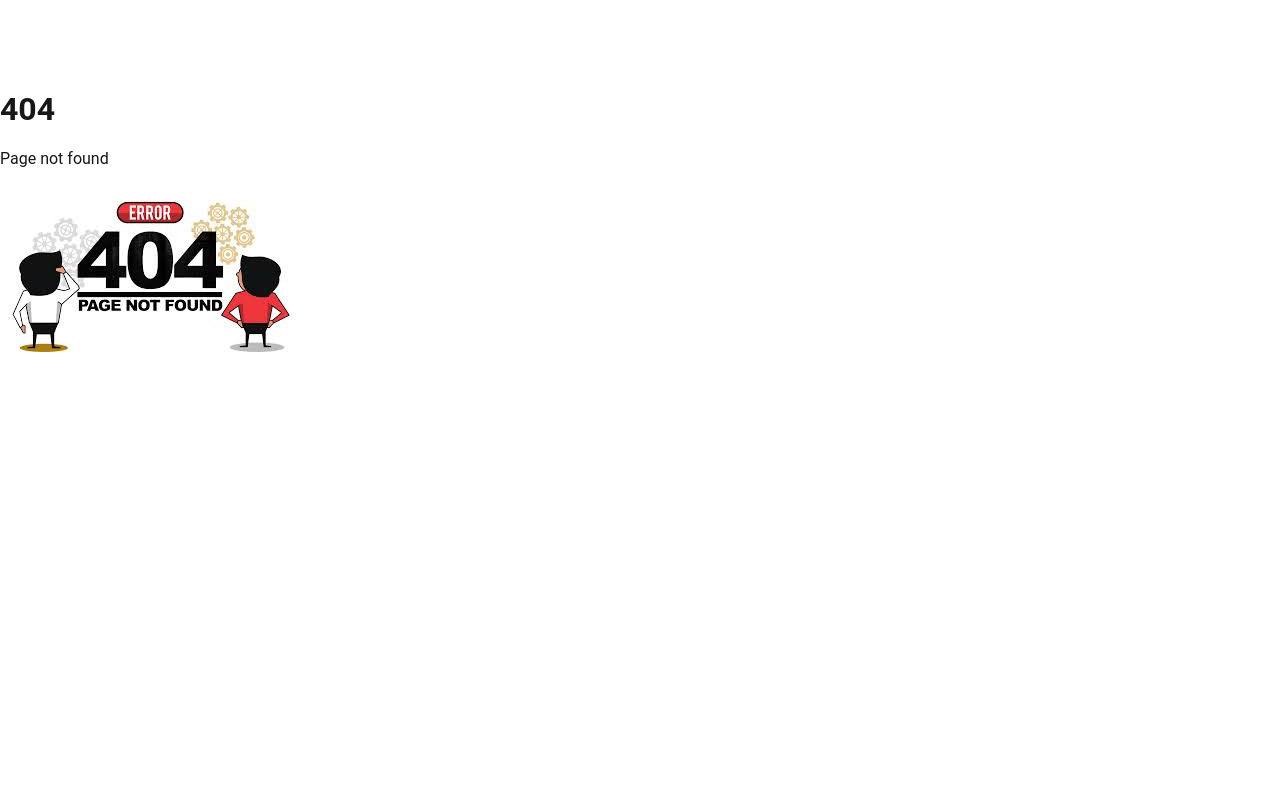
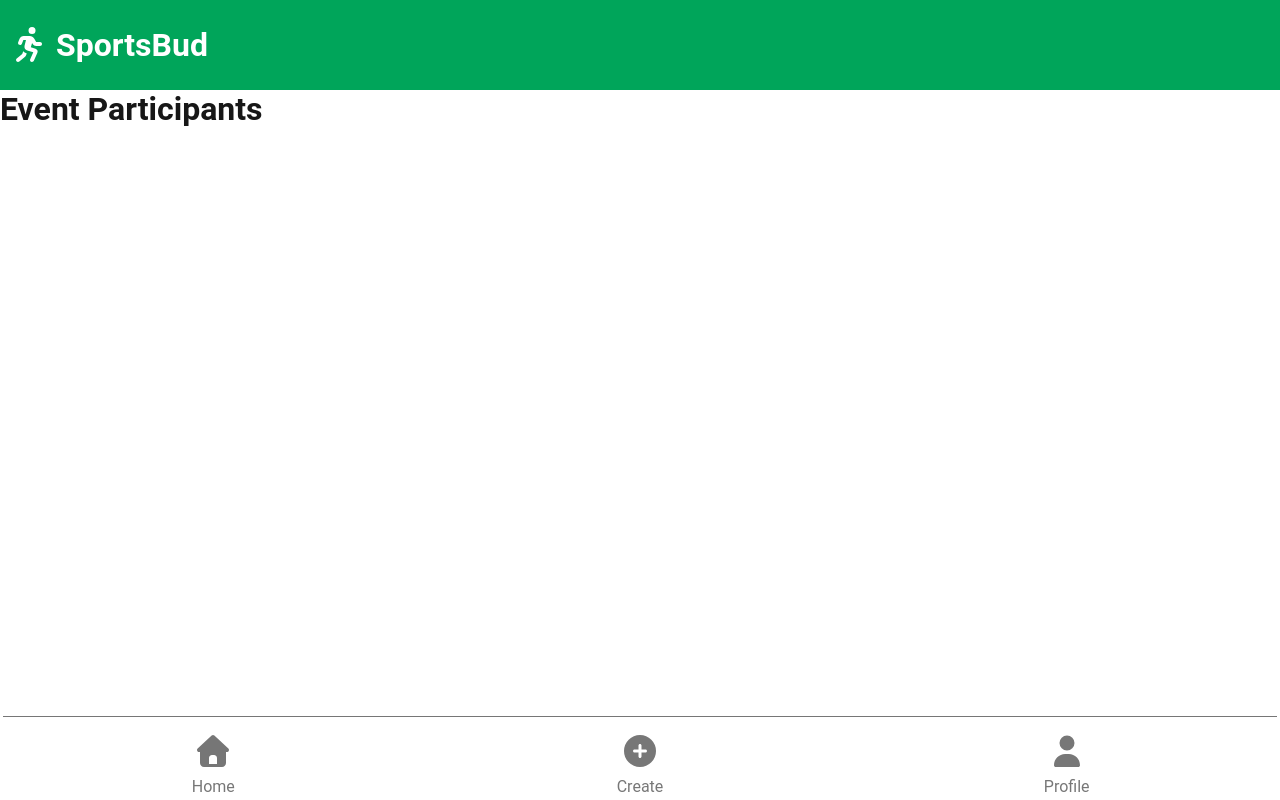
Before and after one commit to ticinovicsara/SportsBud, a React (Vite) app in the folder apps/frontend/: page /events/1/participants in a window 1280 px wide. Before the commit this address had no page. Built offline with nearby package versions, Linux system fonts and the light colour scheme.

Commit message:
add EventParticipantPage

```diff
--- /dev/null
+++ b/apps/frontend/src/pages/EventParticipantsPage/EventParticipantsPage.jsx
@@ -0,0 +1,14 @@
+const EventParticipantsPage = (eventId) => {
+  const fallbackId = 1;
+  if (!eventId) {
+    eventId = fallbackId;
+  }
+
+  return (
+    <div>
+      <h1>Event Participants</h1>
+    </div>
+  );
+};
+
+export default EventParticipantsPage;
--- a/apps/frontend/src/pages/index.js
+++ b/apps/frontend/src/pages/index.js
@@ -7,3 +7,4 @@ export { default as CreateEventPage } from './CreateEventPage/CreateEventPage.js
 export { default as NotFoundPage } from './NotFoundPage/NotFoundPage.jsx';
 export { default as EventsPage } from './EventsPage/EventsPage.jsx';
 export { default as SearchResultsPage } from './SearchResultsPage/SearchResultsPage.jsx';
+export { default as EventParticipantsPage } from './EventParticipantsPage/EventParticipantsPage.jsx';
--- a/apps/frontend/src/routes/AppRoutes.jsx
+++ b/apps/frontend/src/routes/AppRoutes.jsx
@@ -9,6 +9,7 @@ import {
   NotFoundPage,
   EventsPage,
   SearchResultsPage,
+  EventParticipantsPage,
 } from '../pages/index.js';
 import { useUser } from '../context/UserContext.jsx';
 import { MainLayout, AuthLayout } from '../layouts/index.js';
@@ -33,6 +34,7 @@ export default function AppRoutes() {
         <Route path="/profile/:id" element={<ProfilePage />} />
         <Route path="/events/:id" element={<EventDetailsPage />} />
         <Route path="/search" element={<SearchResultsPage />} />
+        <Route path="/events/:id/participants" element={<EventParticipantsPage />} />
       </Route>
 
       <Route path="*" element={<NotFoundPage />} />
```
Also changed, not shown: apps/frontend/src/pages/EventParticipantsPage/eventParticipantsPage.module.css (added).
